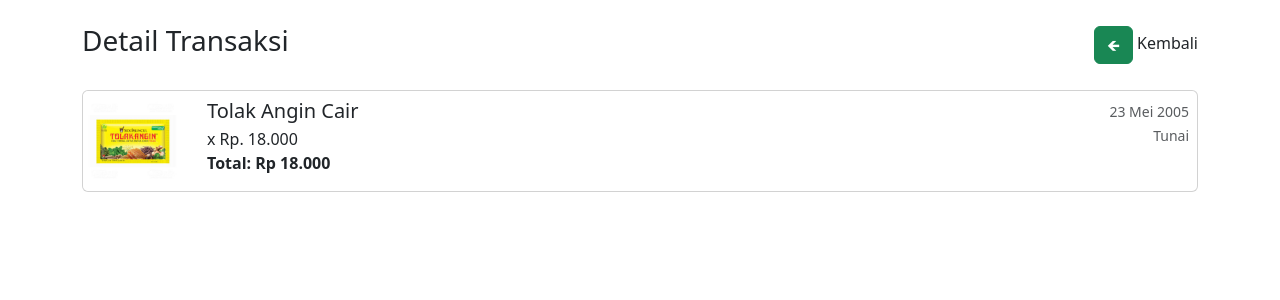
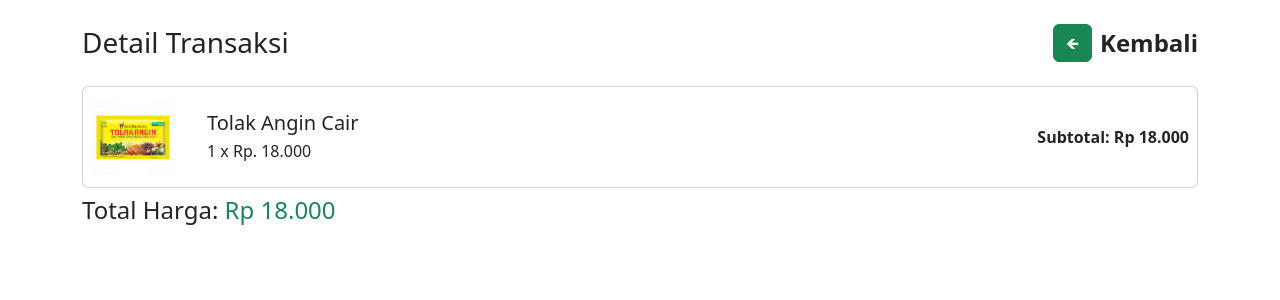
Before and after one commit to Rinoffe/proyek-apotek, a PHP site: page /user/detailPesanan.php?id=4 in a window 1280 px wide. Shown: the part 112-412 px from the top of the page. Run offline with PHP 8.4, Linux system fonts and the light colour scheme; a user stored in the database is signed in; data comes from the database, SQL or seed files in the repository; data that the repository does not hold is empty.

Commit message:
Refactor header structure in login and registration pages; enhance detail view layout and add delete cart item functionality

```diff
--- a/login.php
+++ b/login.php
@@ -83,10 +83,10 @@
 <body style="background-color: #f4f4f4;">
 
     <header class="header-custom d-flex flex-wrap justify-content-start align-items-center p-3 px-5">
-        <a href="home.php" class="d-flex align-items-center text-decoration-none">
+        <div class="d-flex align-items-center text-decoration-none">
             <img src="asset/logo.png" alt="logo apotek" height="80" class="me-2">
             <h2 class="text-white mb-0">Apotek K25</h2>
-        </a>
+        </div>
     </header>
 
     <div class="container my-5">
--- a/registrasi.php
+++ b/registrasi.php
@@ -70,10 +70,10 @@
 <body style="background-color: #f4f4f4;">
 
     <header class="header-custom d-flex flex-wrap justify-content-start align-items-center p-3 px-5">
-        <a href="home.php" class="d-flex align-items-center text-decoration-none">
+        <div class="d-flex align-items-center text-decoration-none">
             <img src="asset/logo.png" alt="logo apotek" height="80" class="me-2">
             <h2 class="text-white mb-0">Apotek K25</h2>
-        </a>
+        </div>
     </header>
 
     <div class="container my-5">
--- a/user/detailPesanan.php
+++ b/user/detailPesanan.php
@@ -67,17 +67,18 @@
 
     <div class="container m-4 mx-auto">
         <div class="d-flex flex-wrap justify-content-between align-items-center">
-            <h3>Detail Transaksi</h3>
-            <span><a href="pesanan.php" class="btn btn-success">🡸</a> Kembali</span>
-            </form>
-
+            <h3 class="m-0">Detail Transaksi</h3>
+            <div class="d-flex align-items-center gap-2">
+                <a href="pesanan.php" class="btn btn-success">🡸</a>
+                <span class="fs-4 fw-bold p-0">Kembali</span>
+            </div>
         </div><br>
 
         <?php
             include('../connection.php');
             $id = $_GET['id'];
 
-            $sql = "SELECT o.nama_obat, o.harga, o.gambar, td.qty
+            $sql = "SELECT td.id_obat, o.nama_obat, o.harga, o.gambar, td.qty
                     FROM transaksi t
                     JOIN transaksi_detail td ON t.id_transaksi = td.id_transaksi
                     JOIN obat o ON td.id_obat = o.id_obat
@@ -90,22 +91,19 @@
                 $total += $subtotal;
         ?>
 
-        <div class="card d-flex flex-row align-items-start gap-3 p-0 mb-2">
+        <div class="card d-flex flex-row align-items-center gap-3 p-0 mb-2">
             <img src="../images/<?=$data['gambar']?>" class="rounded cart-img" alt="foto produk">
             <div class="flex-grow-1 p-2">
                 <a href="produk.php?id=<?=$data['id_obat']?>">
                     <h5 class="mb-1"><?=$data['nama_obat']?></h5>
                 </a>
-                <p class="m-0"><?=$data['stok']?> x Rp. <?=number_format($data['harga'], 0, ',', '.')?></p>
-                <p class="fw-bold m-0">Total: Rp <?=number_format($data['harga'] * $data['qty'], 0, ',', '.')?></p>
+                <p class="m-0"><?=$data['qty']?> x Rp. <?=number_format($data['harga'], 0, ',', '.')?></p>
             </div>
-            <div class="d-flex flex-column align-items-end p-2">
-                <p class="mb-0 text-muted"><small>23 Mei 2005</small></p>
-                <p class="mb-0 text-muted"><small>Tunai</small></p>
-            </div>
+            <p class="fw-bold m-0 p-2">Subtotal: Rp <?=number_format($subtotal, 0, ',', '.')?></p>
         </div>
 
         <?php } ?>
+        <h4>Total Harga: <span class="text-success">Rp <?=number_format($total, 0, ',', '.')?></span></h4>
 
     </div>
 
--- a/user/pesanan.php
+++ b/user/pesanan.php
@@ -66,9 +66,9 @@
     </header>
 
     <div class="container m-4 mx-auto">
-        <h3>Status Pesanan</h3><br>
+        <h3 class="m-0">Status Pesanan</h3><br>
 
-        <table class="table table-striped table-bordered th-color">
+        <table class="table table-striped table-bordered th-color shadow" style="border-radius: 12px; overflow: hidden;">
             <tr>
                 <th>ID Transaksi</th>
                 <th>Tanggal Transaksi</th>
--- a/user/produk.php
+++ b/user/produk.php
@@ -55,7 +55,7 @@
 
     <div class="container m-4 mx-auto d-flex align-items-center gap-3">
         <a href="home.php" class="btn btn-success px-4 fs-6">🡸</a>
-        <h3 >Produk</h3>
+        <h3>Produk</h3>
     </div>
 
     <?php
```
Also changed, not shown: user/deleteCartItem.php (added, +16 -0 lines).
